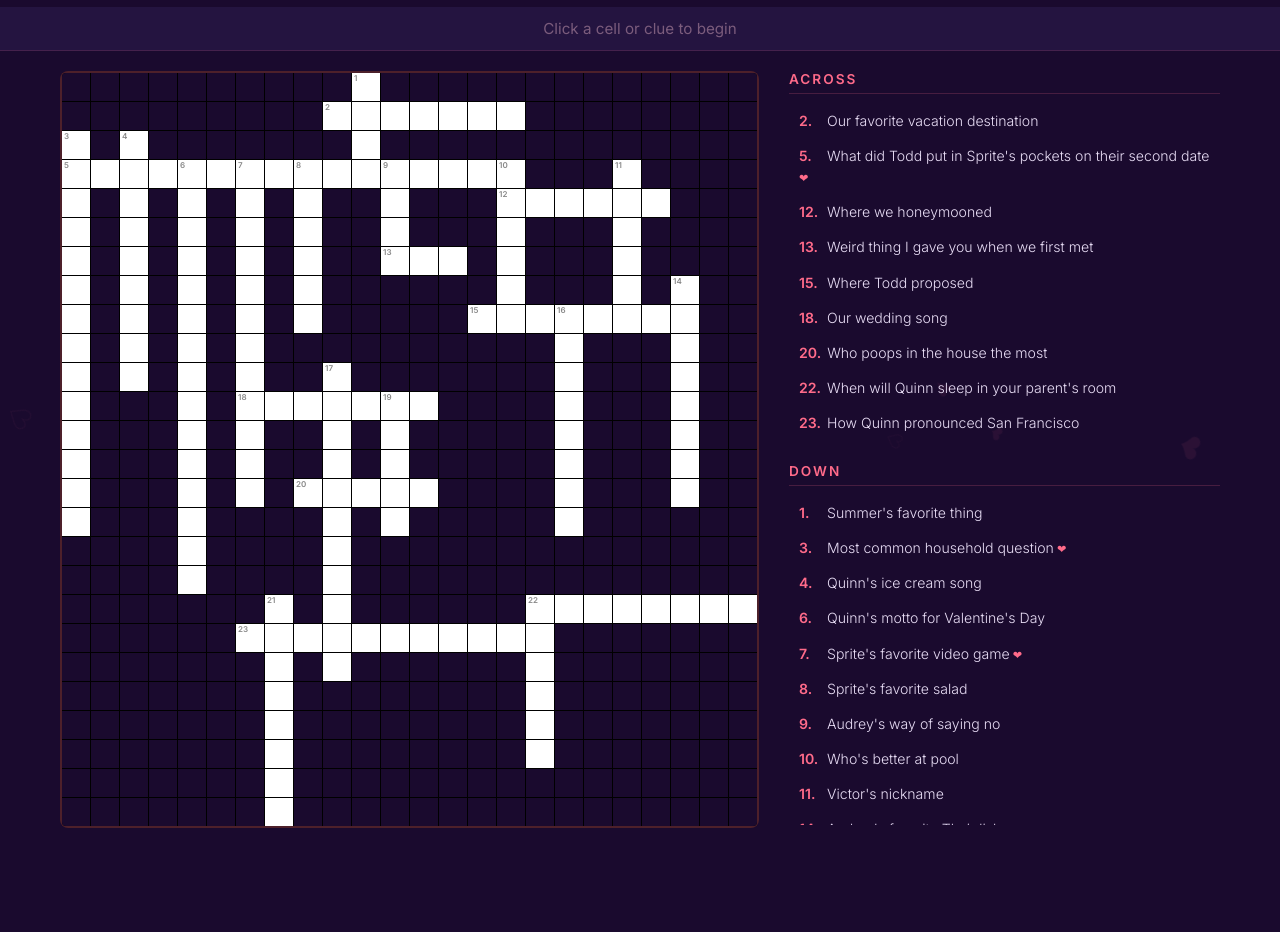
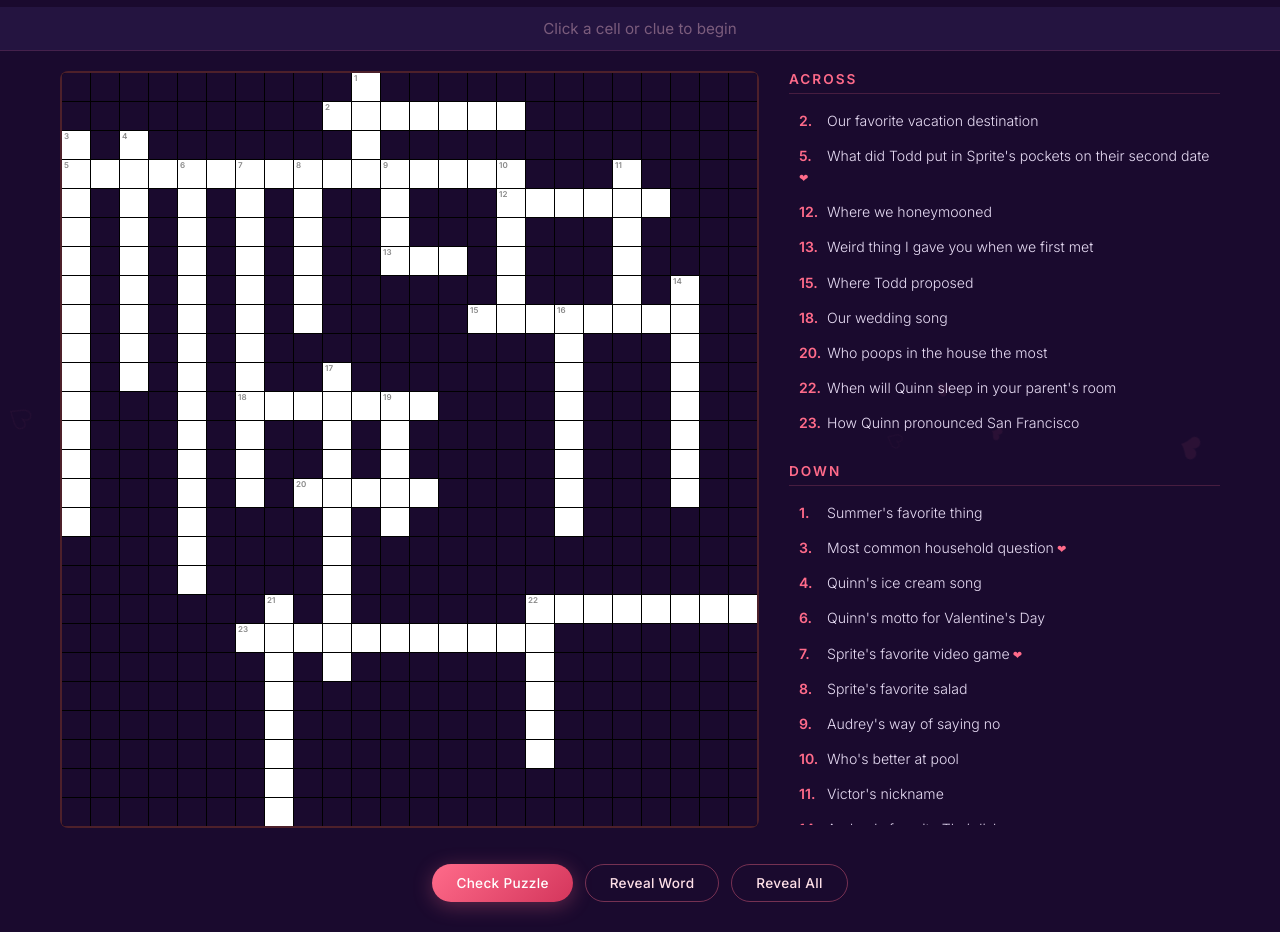
Before and after one commit to boland/valentine, a plain HTML site: page index.html in a window 1280 px wide. Shown: the part 104-1036 px from the top of the page. Before the commit the page ends 952 px from the top, so only its background shows below. Drawn offline with Linux system fonts and the light colour scheme.

Commit message:
Add check/reveal buttons to crossword

```diff
--- a/index.html
+++ b/index.html
@@ -435,6 +435,12 @@
       <div id="downClues"></div>
     </div>
   </div>
+</div>
+
+<div class="buttons">
+  <button class="btn primary" onclick="checkPuzzle()">Check Puzzle</button>
+  <button class="btn" onclick="revealWord()">Reveal Word</button>
+  <button class="btn" onclick="revealAll()">Reveal All</button>
 </div>
 </div>
 
```
